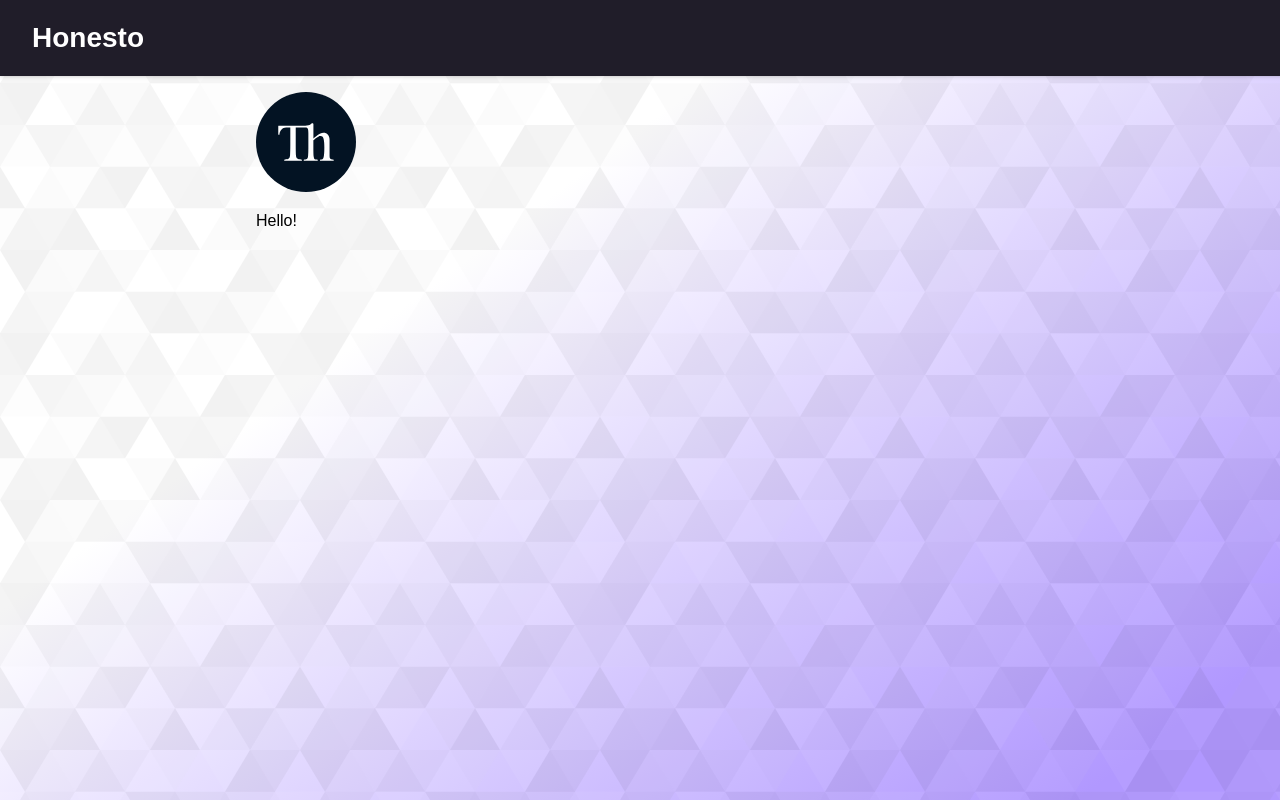
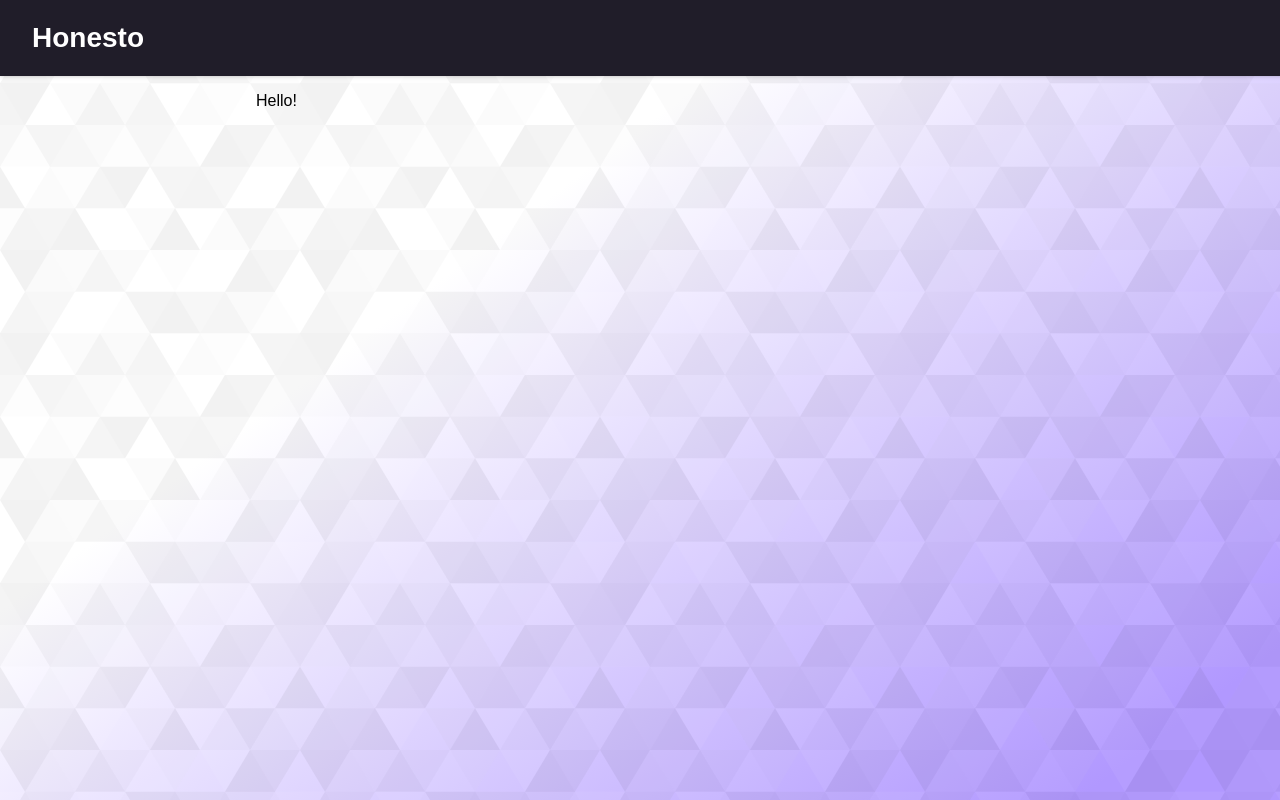
Before and after one commit to FormulaMonks/fe-exercise, a React app: page / in a window 1280 px wide. Shown: the top 800 px of the page. Built offline with nearby package versions, Linux system fonts and the light colour scheme.

Commit message:
views: add a Home component

```diff
--- a/src/App/index.tsx
+++ b/src/App/index.tsx
@@ -1,11 +1,6 @@
-import { Greeting } from "../Greeting";
-import { MainLayout } from "../layouts";
+import { Home } from "../views/Home";
 import "./styles.css";
 
 export function App() {
-  return (
-    <MainLayout>
-      <Greeting />
-    </MainLayout>
-  );
+  return <Home />;
 }
--- a/src/Greeting/index.jsx
+++ /dev/null
@@ -1,11 +0,0 @@
-import styles from "./styles.css";
-import logo from "./logo.svg";
-
-export function Greeting() {
-  return (
-    <div className={styles.container}>
-      <img alt="Theorem logo" className={styles.logo} src={logo} width="100" />
-      <div>Hello!</div>
-    </div>
-  );
-}
--- a/src/Greeting/styles.css
+++ /dev/null
@@ -1,7 +0,0 @@
-.container {
-  padding: 16px;
-}
-
-.logo {
-  margin: 0 16px 16px 0;
-}
--- /dev/null
+++ b/src/views/Home/index.jsx
@@ -0,0 +1,12 @@
+import styles from "./styles.css";
+import { MainLayout } from "../../layouts";
+
+export function Home() {
+  return (
+    <MainLayout>
+      <div className={styles.container}>
+        <div>Hello!</div>
+      </div>
+    </MainLayout>
+  );
+}
--- /dev/null
+++ b/src/views/Home/styles.css
@@ -0,0 +1,3 @@
+.container {
+  padding: 16px;
+}
```
Also changed, not shown: src/Greeting/logo.svg (deleted).
